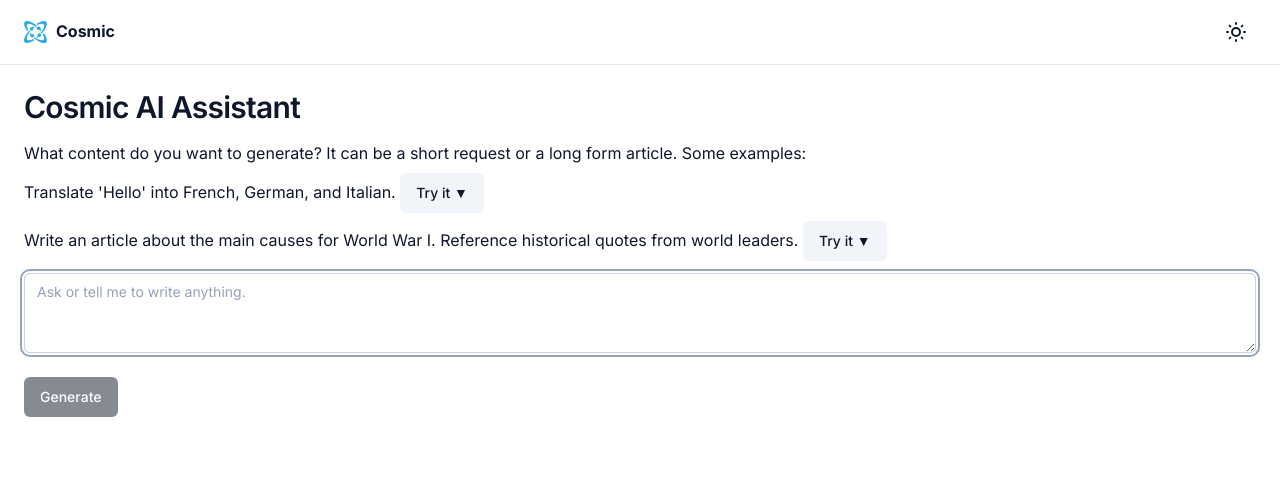
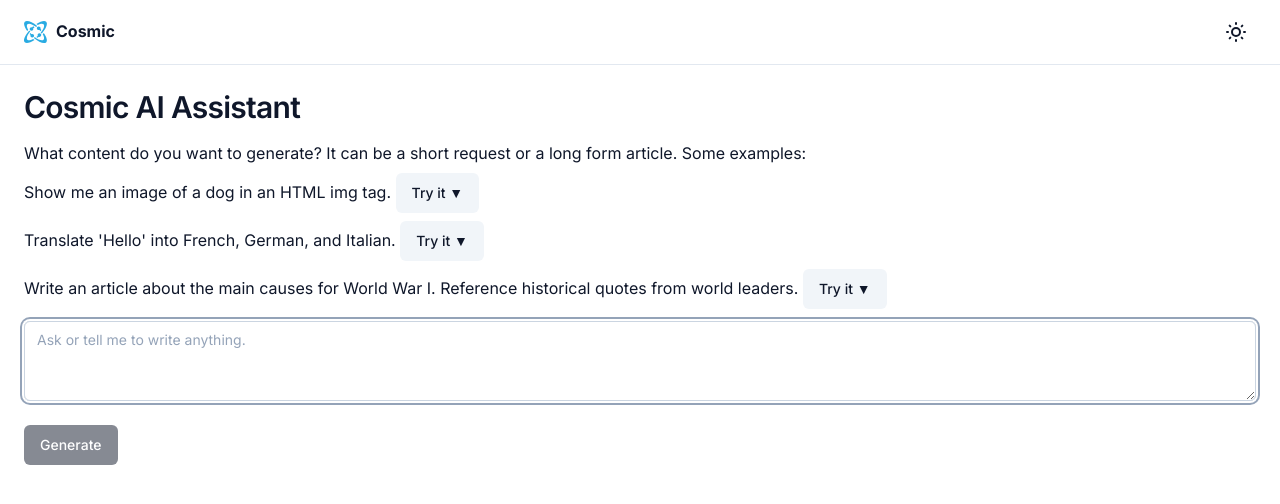
Before and after one commit to cosmicjs/ai-assistant, a Next.js app: page / in a window 1280 px wide. Shown: the top 504 px of the page. Built offline with nearby package versions, Linux system fonts and the light colour scheme; no server answers; what cosmicjs would draw is missing.

Commit message:
edit: dog image prompt

```diff
--- a/pages/index.tsx
+++ b/pages/index.tsx
@@ -21,6 +21,7 @@
 
 // Settings
 const PROMPTS = [
+  `Show me an image of a dog in an HTML img tag.`,
   `Translate 'Hello' into French, German, and Italian.`,
   `Write an article about the main causes for World War I. Reference historical quotes from world leaders.`,
 ]
@@ -211,18 +212,14 @@
         What content do you want to generate? It can be a short
         request or a long form article. Some examples:
       </p>
-      <p className="mb-2">
-        {PROMPTS[0]}{" "}
-        <Button variant="subtle" onClick={() => handleAddText(PROMPTS[0])}>
+      { PROMPTS.map(text => {
+        return <p className="mb-2">
+        {text}{" "}
+        <Button variant="subtle" onClick={() => handleAddText(text)}>
           Try it ▼
         </Button>
       </p>
-      <p className="mb-2">
-        {PROMPTS[1]}{" "}
-        <Button variant="subtle" onClick={() => handleAddText(PROMPTS[1])}>
-          Try it ▼
-        </Button>
-      </p>
+      })}
       <form className="mt-3" onSubmit={handleSubmitPromptForm}>
         <Textarea
           placeholder="Ask or tell me to write anything."
```
